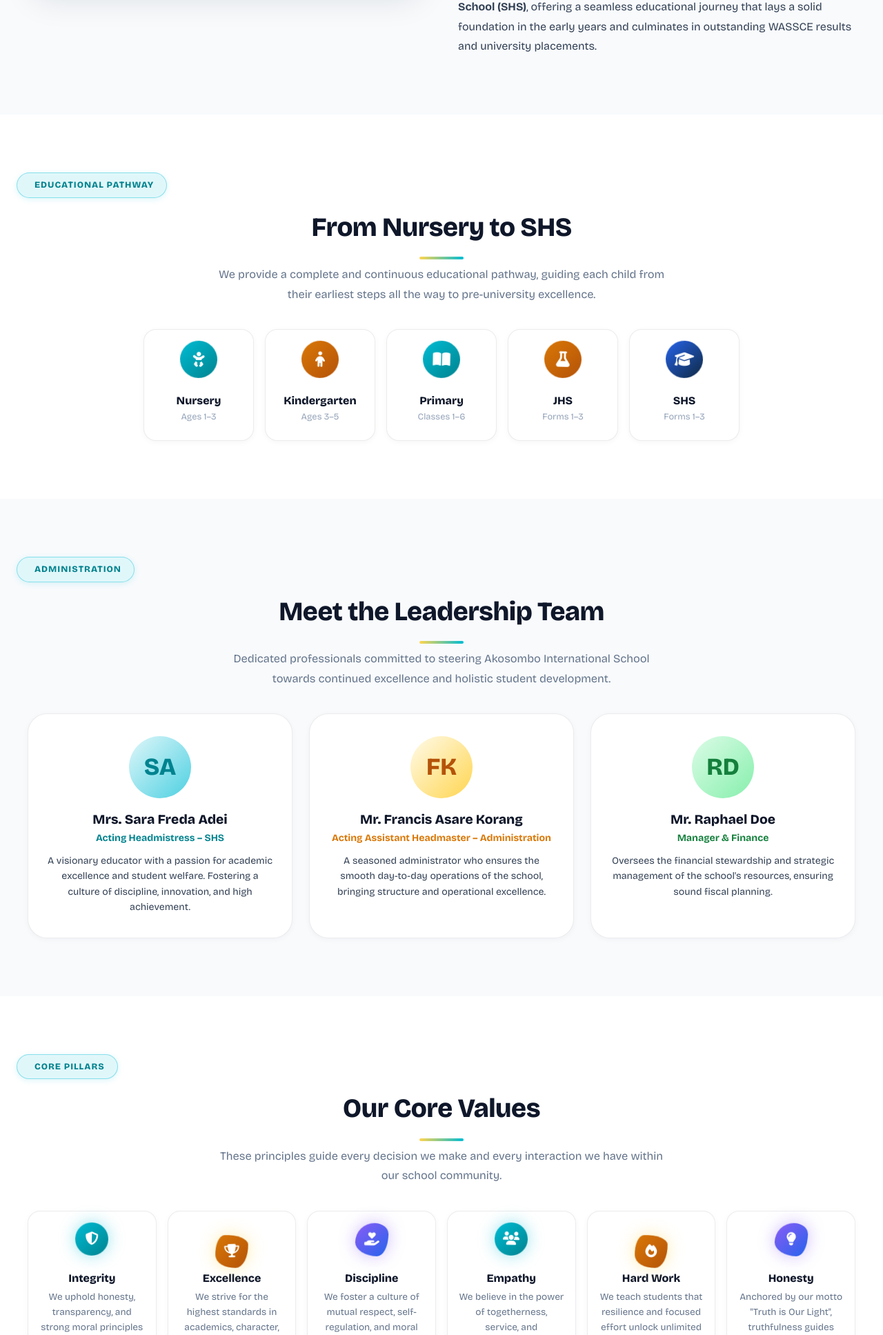
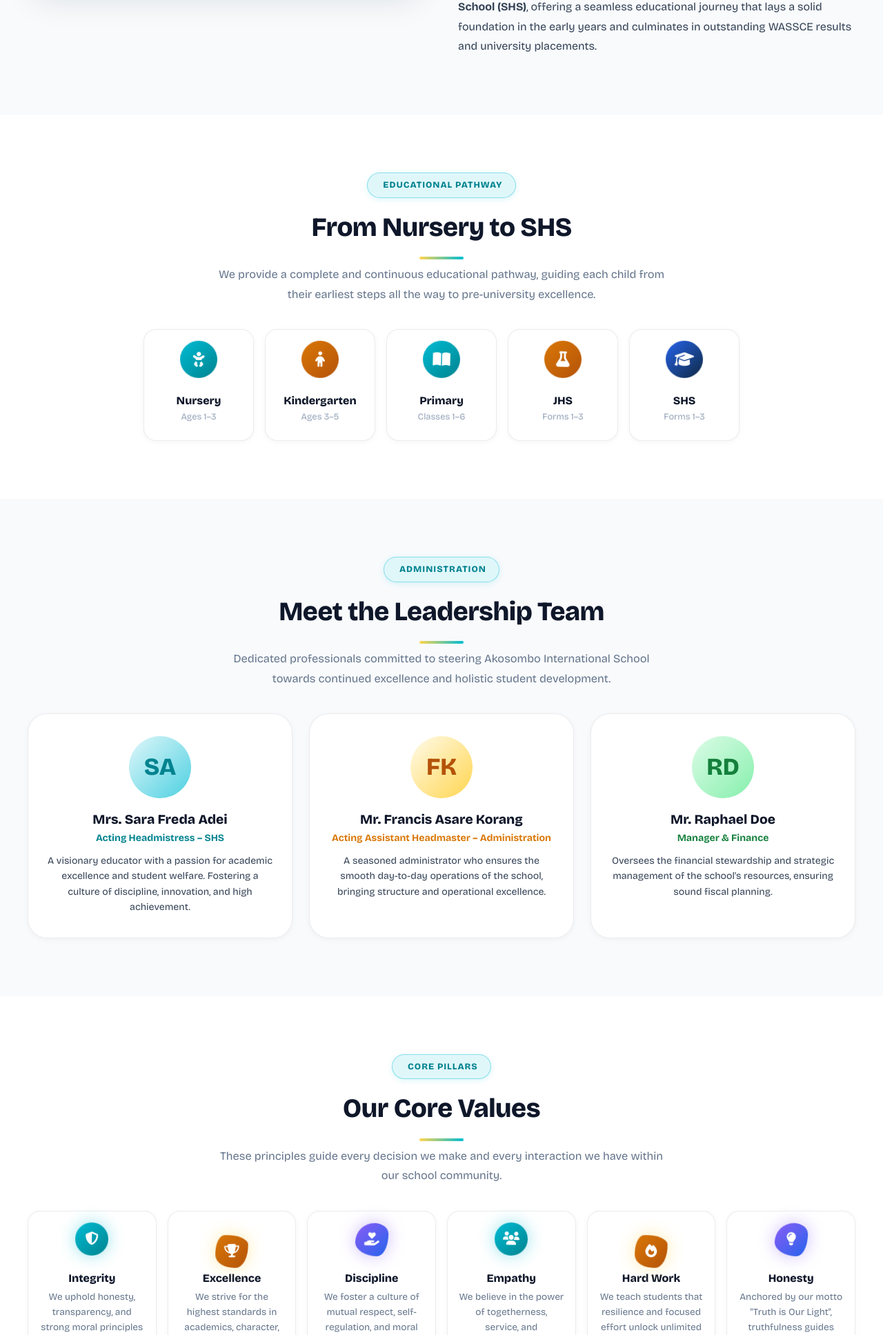
Before and after one commit to manteypavel-cell/AIS-CODING-PROJECT, a Flask app: page /about in a window 1280 px wide. Shown: the part 1162-3097 px from the top of the page at 69% size. Run offline with Flask 3, Linux system fonts and the light colour scheme; some libraries are stand-ins or nearby versions.

Commit message:
Update about.html

```diff
--- a/templates/about.html
+++ b/templates/about.html
@@ -110,7 +110,7 @@
     <!-- ═══════════════ EDUCATION JOURNEY ═══════════════ -->
     <section class="section section-alt" id="journey" style="background:var(--bg-card);">
         <div class="container text-center">
-            <span class="badge-pill"><i class="codicon codicon-milestone"></i> Educational Pathway</span>
+            <span class="badge-pill" style="display:table; margin:0 auto 12px;"><i class="codicon codicon-milestone"></i> Educational Pathway</span>
             <h2 class="section-header">From Nursery to SHS</h2>
             <p class="section-desc">We provide a complete and continuous educational pathway, guiding each child from their earliest steps all the way to pre-university excellence.</p>
 
@@ -151,7 +151,7 @@
     <!-- ═══════════════ LEADERSHIP ═══════════════ -->
     <section class="section" id="leadership">
         <div class="container text-center">
-            <span class="badge-pill"><i class="codicon codicon-shield"></i> Administration</span>
+            <span class="badge-pill" style="display:table; margin:0 auto 12px;"><i class="codicon codicon-shield"></i> Administration</span>
             <h2 class="section-header">Meet the Leadership Team</h2>
             <p class="section-desc">Dedicated professionals committed to steering Akosombo International School towards continued excellence and holistic student development.</p>
 
@@ -183,7 +183,7 @@
     <!-- ═══════════════ CORE VALUES ═══════════════ -->
     <section class="section section-alt" id="values" style="background:var(--bg-card);">
         <div class="container text-center">
-            <span class="badge-pill"><i class="codicon codicon-heart"></i> Core Pillars</span>
+            <span class="badge-pill" style="display:table; margin:0 auto 12px;"><i class="codicon codicon-heart"></i> Core Pillars</span>
             <h2 class="section-header">Our Core Values</h2>
             <p class="section-desc">These principles guide every decision we make and every interaction we have within our school community.</p>
 
@@ -241,7 +241,7 @@
     <!-- ═══════════════ CO-SCHOOLS (Item 6) ═══════════════ -->
     <section class="section section-alt" id="coschools" style="background:var(--bg-card);">
         <div class="container text-center">
-            <span class="badge-pill"><i class="codicon codicon-organization"></i> VRA Educational Family</span>
+            <span class="badge-pill" style="display:table; margin:0 auto 12px;"><i class="codicon codicon-organization"></i> VRA Educational Family</span>
             <h2 class="section-header">Our Co-Schools</h2>
             <p class="section-desc">Akosombo International School is part of a broader educational family, collaborating with our sister campuses across Ghana to deliver high quality teaching and care.</p>
 
```
